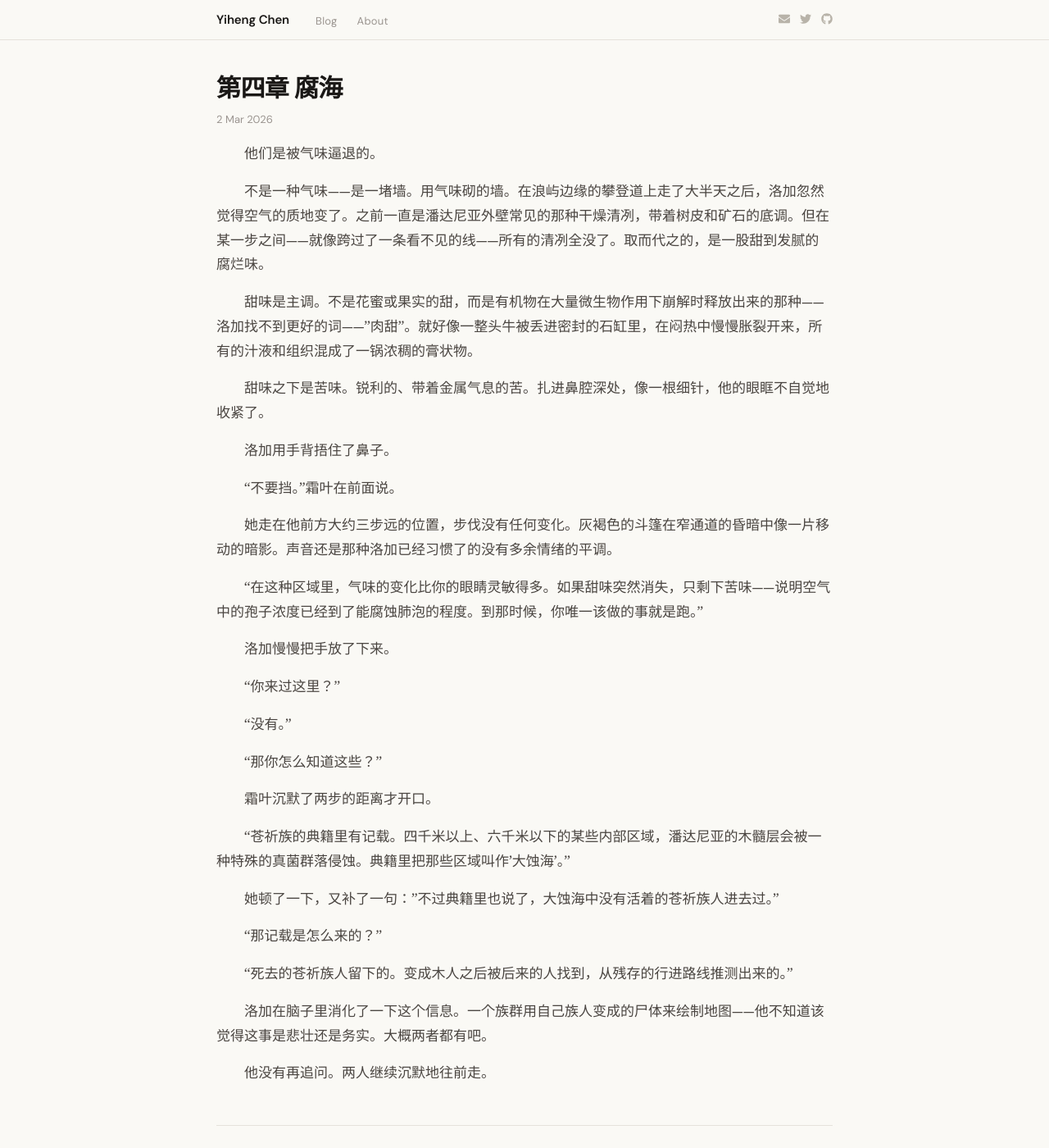
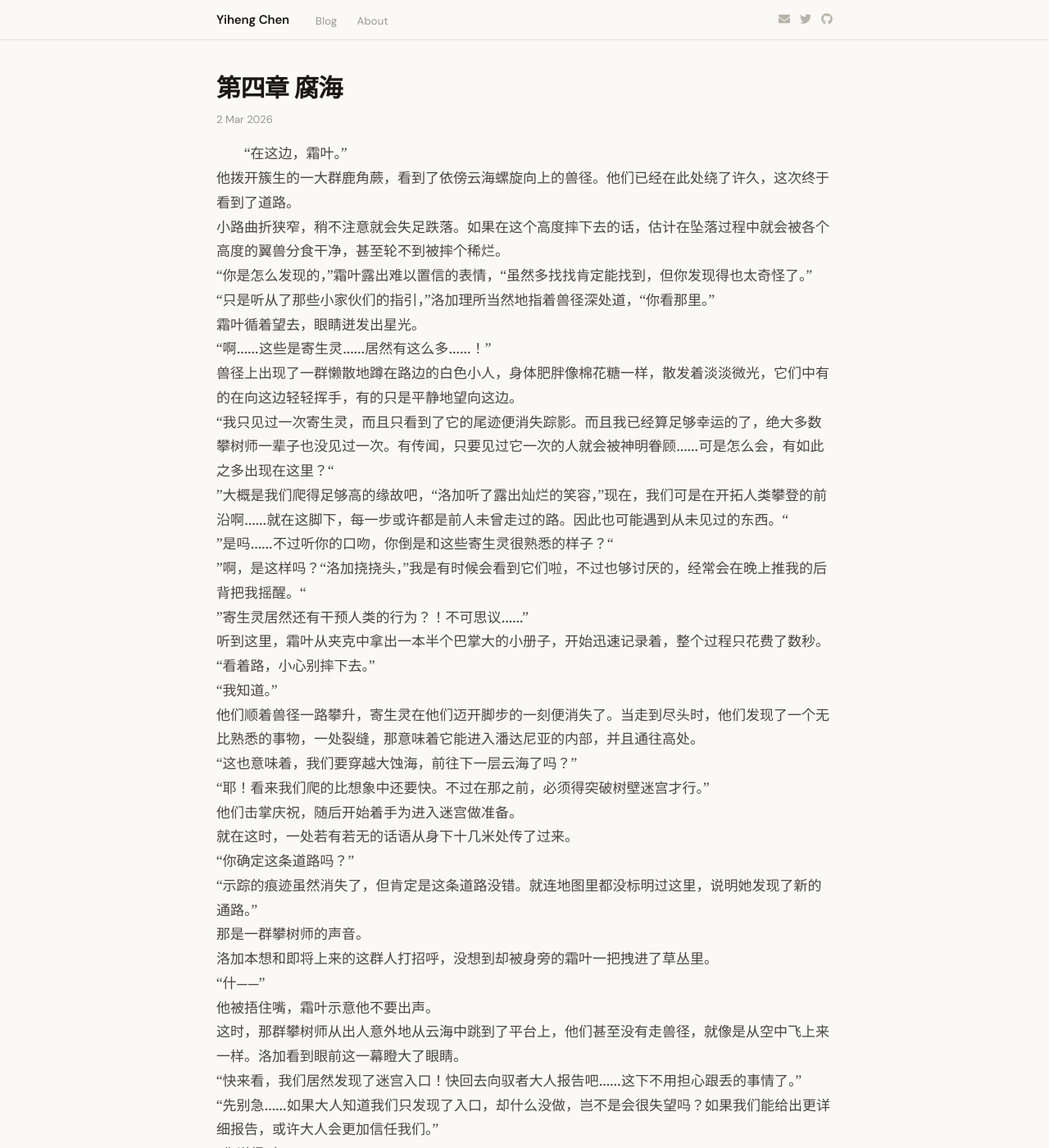
Before and after one commit to yihenc/yihenc.github.io, a Jekyll site: the page built from _posts/2026-03-02-第四章-腐海.md, in a window 1280 px wide and 1400 px high. Shown: the whole window at 82% size. Built offline with Jekyll 4.4.1, drawn with Linux system fonts in a browser that asks for light colours; nearby versions of some CDN libraries; some of the changed text lies outside the part shown.

Commit message:
Update: 第四章 腐海

```diff
--- a/_posts/2026-03-02-第四章-腐海.md
+++ b/_posts/2026-03-02-第四章-腐海.md
@@ -3,6 +3,47 @@ layout: post
 title: "第四章 腐海"
 date: 2026-03-02 00:00 +0000
 ---
+“在这边，霜叶。”
+他拨开簇生的一大群鹿角蕨，看到了依傍云海螺旋向上的兽径。他们已经在此处绕了许久，这次终于看到了道路。
+小路曲折狭窄，稍不注意就会失足跌落。如果在这个高度摔下去的话，估计在坠落过程中就会被各个高度的翼兽分食干净，甚至轮不到被摔个稀烂。
+“你是怎么发现的，”霜叶露出难以置信的表情，“虽然多找找肯定能找到，但你发现得也太奇怪了。”
+“只是听从了那些小家伙们的指引，”洛加理所当然地指着兽径深处道，“你看那里。”
+霜叶循着望去，眼睛迸发出星光。
+“啊……这些是寄生灵……居然有这么多……！”
+兽径上出现了一群懒散地蹲在路边的白色小人，身体肥胖像棉花糖一样，散发着淡淡微光，它们中有的在向这边轻轻挥手，有的只是平静地望向这边。
+“我只见过一次寄生灵，而且只看到了它的尾迹便消失踪影。而且我已经算足够幸运的了，绝大多数攀树师一辈子也没见过一次。有传闻，只要见过它一次的人就会被神明眷顾……可是怎么会，有如此之多出现在这里？“
+”大概是我们爬得足够高的缘故吧，“洛加听了露出灿烂的笑容，”现在，我们可是在开拓人类攀登的前沿啊……就在这脚下，每一步或许都是前人未曾走过的路。因此也可能遇到从未见过的东西。“
+”是吗……不过听你的口吻，你倒是和这些寄生灵很熟悉的样子？“
+”啊，是这样吗？“洛加挠挠头，”我是有时候会看到它们啦，不过也够讨厌的，经常会在晚上推我的后背把我摇醒。“
+”寄生灵居然还有干预人类的行为？！不可思议……”
+听到这里，霜叶从夹克中拿出一本半个巴掌大的小册子，开始迅速记录着，整个过程只花费了数秒。
+“看着路，小心别摔下去。”
+“我知道。”
+他们顺着兽径一路攀升，寄生灵在他们迈开脚步的一刻便消失了。当走到尽头时，他们发现了一个无比熟悉的事物，一处裂缝，那意味着它能进入潘达尼亚的内部，并且通往高处。
+“这也意味着，我们要穿越大蚀海，前往下一层云海了吗？”
+“耶！看来我们爬的比想象中还要快。不过在那之前，必须得突破树壁迷宫才行。”
+他们击掌庆祝，随后开始着手为进入迷宫做准备。
+就在这时，一处若有若无的话语从身下十几米处传了过来。
+“你确定这条道路吗？”
+“示踪的痕迹虽然消失了，但肯定是这条道路没错。就连地图里都没标明过这里，说明她发现了新的通路。”
+那是一群攀树师的声音。
+洛加本想和即将上来的这群人打招呼，没想到却被身旁的霜叶一把拽进了草丛里。
+“什——”
+他被捂住嘴，霜叶示意他不要出声。
+这时，那群攀树师从出人意外地从云海中跳到了平台上，他们甚至没有走兽径，就像是从空中飞上来一样。洛加看到眼前这一幕瞪大了眼睛。
+“快来看，我们居然发现了迷宫入口！快回去向驭者大人报告吧……这下不用担心跟丢的事情了。”
+“先别急……如果大人知道我们只发现了入口，却什么没做，岂不是会很失望吗？如果我们能给出更详细报告，或许大人会更加信任我们。”
+“你说得对。”
+于是，他们匆匆走进裂缝，所有人都没入裂缝的阴影中。
+
+
+
+
+
+-----
+
+
+
 他们是被气味逼退的。
 
 不是一种气味——是一堵墙。用气味砌的墙。在浪屿边缘的攀登道上走了大半天之后，洛加忽然觉得空气的质地变了。之前一直是潘达尼亚外壁常见的那种干燥清冽，带着树皮和矿石的底调。但在某一步之间——就像跨过了一条看不见的线——所有的清冽全没了。取而代之的，是一股甜到发腻的腐烂味。
```
